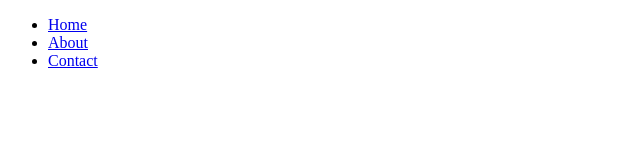
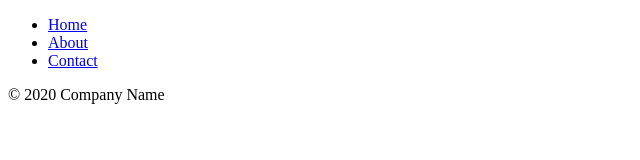
Before and after one commit to Aluwlos/first-respository, a plain HTML site: page index.html in a window 1280 px wide. Shown: the whole page, without its empty margins (0-640 px from the left). Drawn offline with Linux system fonts and the light colour scheme.

Commit message:
"first commit"

```diff
--- a/index.html
+++ b/index.html
@@ -14,4 +14,7 @@
         </ul>
     </nav>
 </body>
+<footer>
+    <p>&copy; 2020 Company Name</p>
+</footer>
 </html>
```
